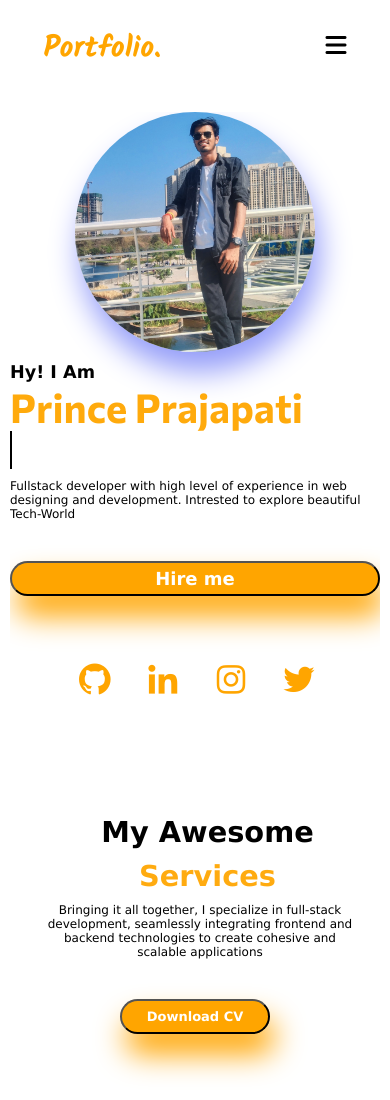
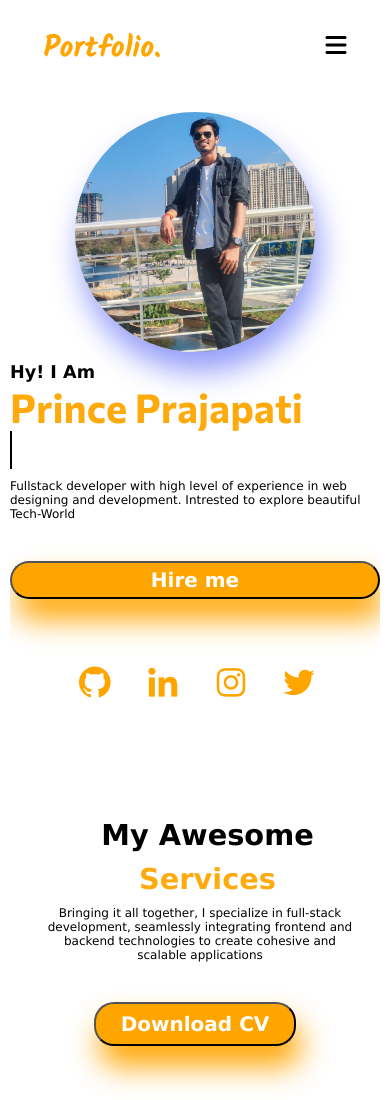
Before and after one commit to prince-8888/portfolio, a plain HTML site: page index.html in a window 390 px wide. Shown: the top 1100 px of the page. Drawn offline with nearby package versions, Linux system fonts and the light colour scheme; a web font is replaced by a local one.

Commit message:
Update media.css
Font size changes only

```diff
--- a/media.css
+++ b/media.css
@@ -232,7 +232,7 @@
 
       }
     .button{
-        font-size: 18px;
+        font-size: 20px;
     }
       .princeverma{
         font-size: 40px;
@@ -241,10 +241,10 @@
         font-size: 38px;
     }
     .cvbutton{
-        font-size: 13px;
+        font-size: 20px;
     }
     .send{
-        font-size: 16px;
+        font-size: 20px;
     }
       h2{
         font-size: 1.1rem;
```
